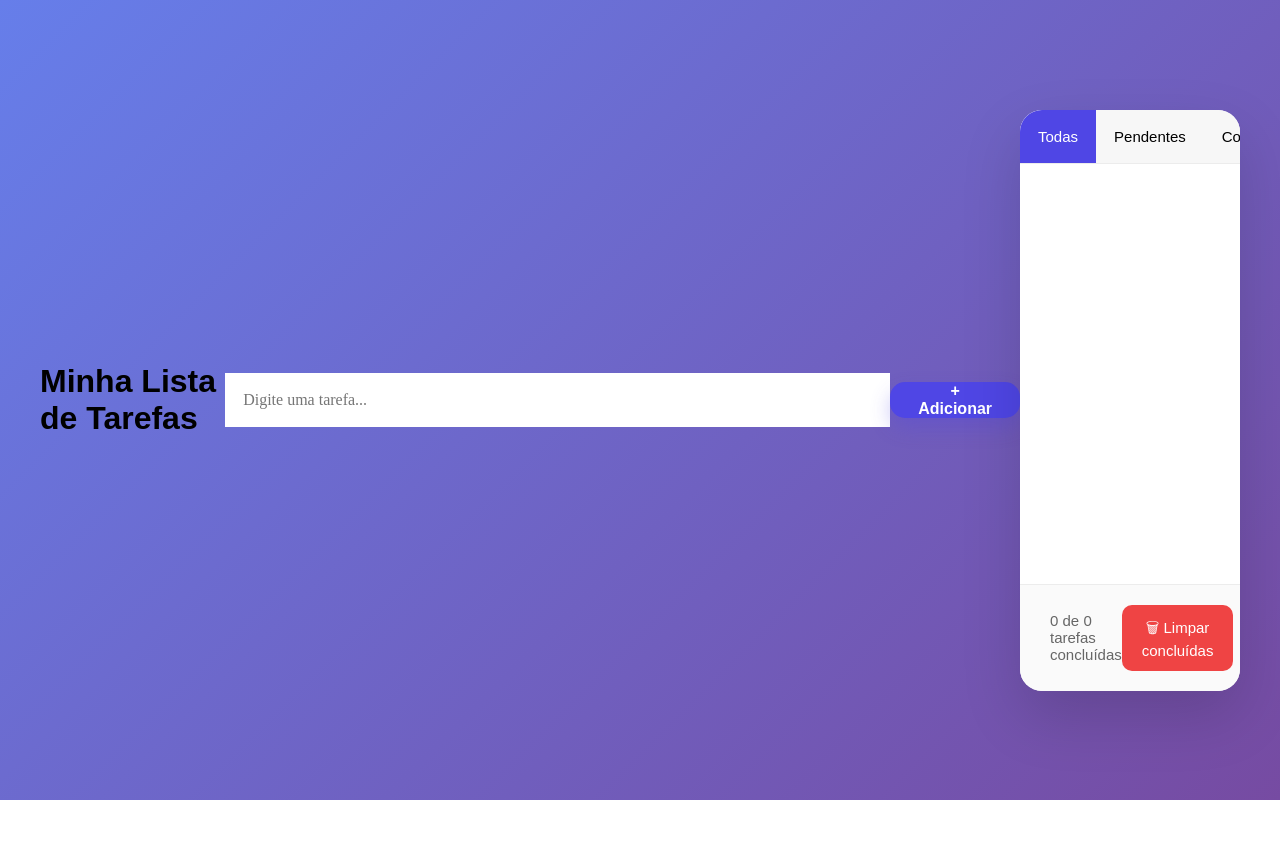
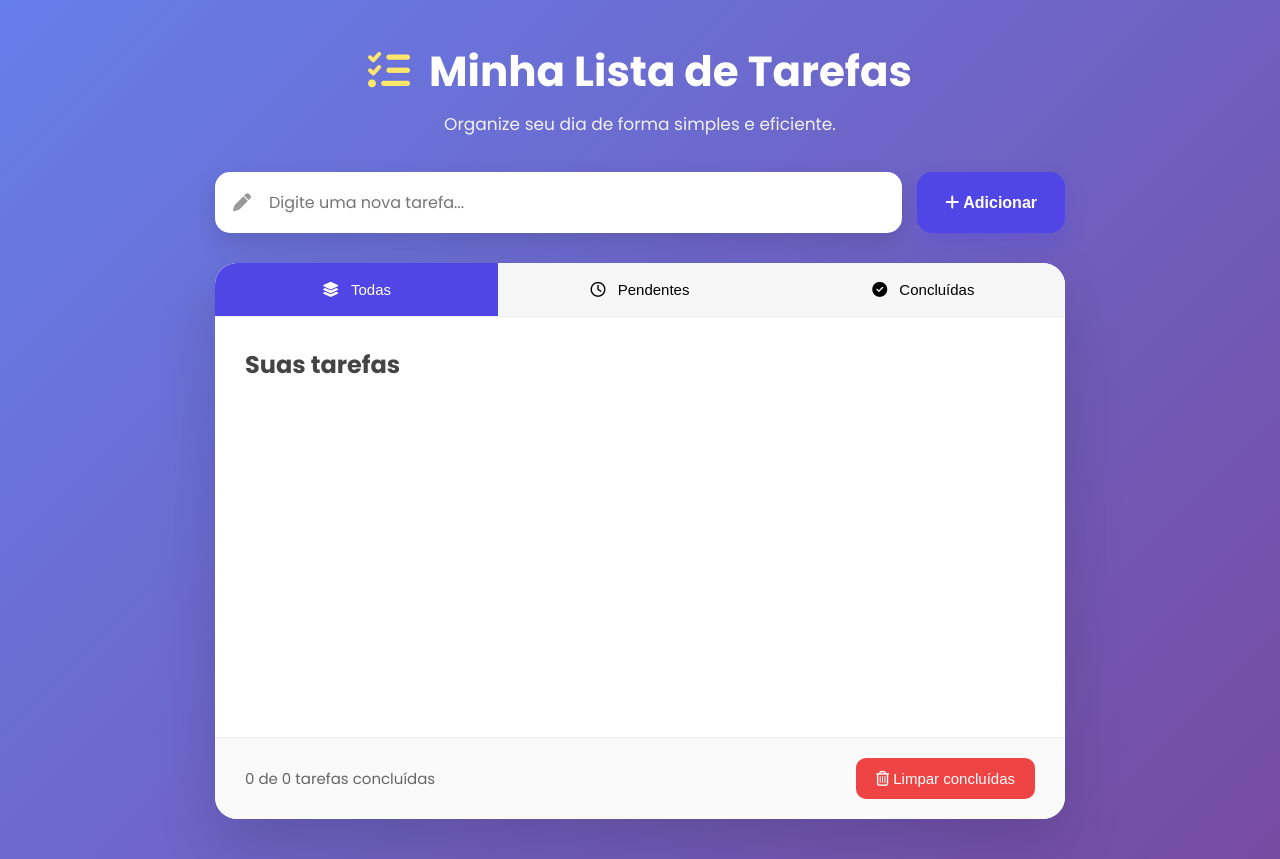
Before and after one commit to IagoBoracini/lista-tarefas, a plain HTML site: page index.html in a window 1280 px wide. Before the commit the page ends 800 px from the top, so only its background shows below. Drawn offline with Linux system fonts and the light colour scheme.

Commit message:
Update index.html

```diff
--- a/index.html
+++ b/index.html
@@ -1,36 +1,101 @@
+<!DOCTYPE html>
+<html lang="pt-BR">
 
-<!DOCTYPE html>
-<html lang="pt-br">
 <head>
     <meta charset="UTF-8">
+    <meta name="viewport" content="width=device-width, initial-scale=1.0">
+
     <title>Lista de Tarefas</title>
+
+    <!-- Fonte -->
+    <link rel="preconnect" href="https://fonts.googleapis.com">
+    <link rel="preconnect" href="https://fonts.gstatic.com" crossorigin>
+
+    <link href="https://fonts.googleapis.com/css2?family=Poppins:wght@300;400;500;600;700&display=swap"
+        rel="stylesheet">
+
+    <!-- Ícones -->
+    <link rel="stylesheet" href="https://cdnjs.cloudflare.com/ajax/libs/font-awesome/6.7.2/css/all.min.css">
+
     <link rel="stylesheet" href="style.css">
 </head>
+
 <body>
-    <h1>Minha Lista de Tarefas</h1>
 
-    <input type="text" id="tarefa" placeholder="Digite uma tarefa...">
-    <button id="botao" onclick="adicionarTarefa()">+ Adicionar</button>
+    <main class="container">
 
-    <div class="container-lista">
+        <header class="cabecalho">
+            <h1>
+                <i class="fa-solid fa-list-check"></i>
+                Minha Lista de Tarefas
+            </h1>
 
-        <div class="filtros">
-            <button class="filtro ativo" data-filtro="todas">Todas</button>
-            <button class="filtro" data-filtro="pendentes">Pendentes</button>
-            <button class="filtro" data-filtro="concluidas">Concluídas</button>
-        </div>
+            <p>Organize seu dia de forma simples e eficiente.</p>
+        </header>
 
-        <div id="grafico">
-            <ul id="lista"></ul>
-        </div>
+        <section class="adicionar">
 
-        <div class="rodapeLista">
-            <span id="infotarefas">0 tarefas de 0 concluídas</span>
-            <button id="btnLimpar" class="btnLimpar" data-filtro="todas">🗑 Limpar concluídas</button>
-        </div>
+            <div class="input-box">
+                <i class="fa-solid fa-pen"></i>
 
-    </div>
+                <input type="text" id="tarefa" placeholder="Digite uma nova tarefa...">
+            </div>
+
+            <button id="botao">
+                <i class="fa-solid fa-plus"></i>
+                Adicionar
+            </button>
+
+        </section>
+
+        <section class="container-lista">
+
+            <div class="filtros">
+
+                <button class="filtro ativo" data-filtro="todas">
+                    <i class="fa-solid fa-layer-group"></i>
+                    Todas
+                </button>
+
+                <button class="filtro" data-filtro="pendentes">
+                    <i class="fa-regular fa-clock"></i>
+                    Pendentes
+                </button>
+
+                <button class="filtro" data-filtro="concluidas">
+                    <i class="fa-solid fa-circle-check"></i>
+                    Concluídas
+                </button>
+
+            </div>
+
+            <div id="grafico">
+
+                <h2>Suas tarefas</h2>
+
+                <ul id="lista"></ul>
+
+            </div>
+
+            <footer class="rodapeLista">
+
+                <span id="infotarefas">
+                    0 tarefas de 0 concluídas
+                </span>
+
+                <button id="btnLimpar" class="btnLimpar">
+                    <i class="fa-regular fa-trash-can"></i>
+                    Limpar concluídas
+                </button>
+
+            </footer>
+
+        </section>
+
+    </main>
 
     <script src="script.js"></script>
+
 </body>
+
 </html>
```
